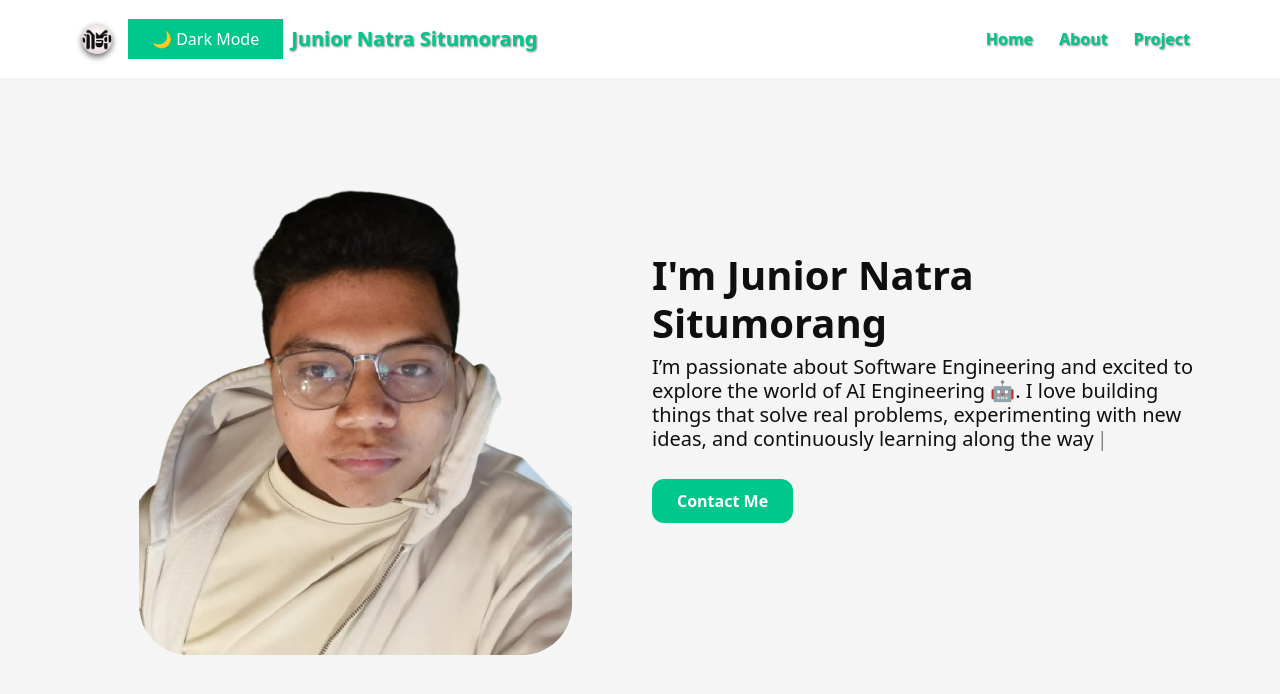
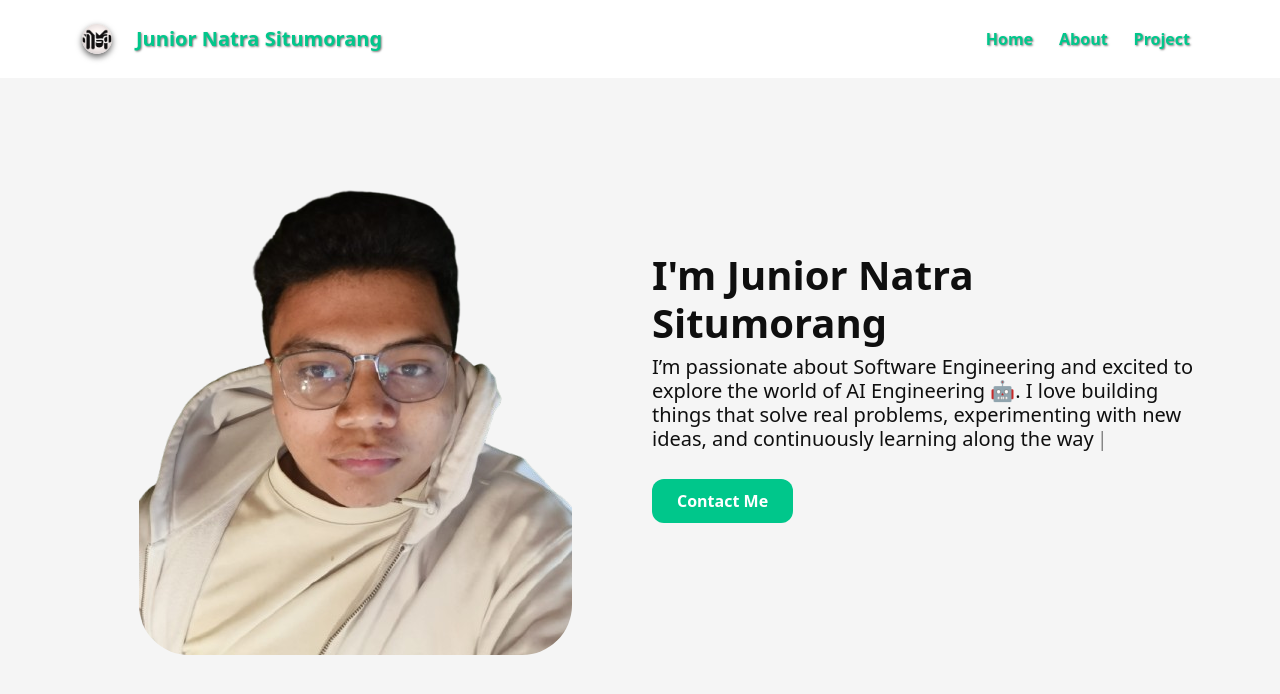
Before and after one commit to Jerannn24/my-portofolio, a Next.js app: page / in a window 1280 px wide. Shown: the top 694 px of the page. Built offline with nearby package versions, Linux system fonts and the light colour scheme.

Commit message:
update 2 files and delete 1 file

```diff
--- a/src/app/globals.css
+++ b/src/app/globals.css
@@ -22,38 +22,6 @@ body {
   background: var(--bg);
   color: var(--fg);
   font-family: 'Franklin Gothic Medium', 'Arial Narrow', Arial, sans-serif;
-  transition: background-color 0.6s ease, color 0.6s ease;
-}
-
-/* Navbar */
-.navbar-effect {
-  background-color: var(--navbar-bg);
-  color: var(--navbar-fg);
-  transition: background-color 0.6s ease, color 0.6s ease;
-}
-
-/* Button toggle animasi */
-.theme-toggle-btn {
-  position: relative;
-  overflow: hidden;
-  border: none;
-  border-radius: 12px;
-  padding: 10px 20px;
-  cursor: pointer;
-  font-weight: bold;
-  background: var(--navbar-bg);
-  color: var(--navbar-fg);
-  box-shadow: 0 2px 8px rgba(0, 0, 0, 0.2);
-  transition: background-color 0.6s ease, color 0.6s ease, transform 0.6s ease;
-}
-
-.theme-toggle-btn:hover {
-  color: var(--navbar-fg-hover);
-  transform: scale(1.05);
-}
-
-.theme-toggle-btn:active {
-  transform: scale(0.95);
 }
 
 .navbar-effect {
--- a/src/components/DarkMode.jsx
+++ /dev/null
@@ -1,44 +0,0 @@
-"use client";
-import { useEffect, useState } from "react";
-
-const DarkMode = () => {
-    const [darkMode, setDarkMode] = useState(false);
-
-    // cek preferensi user di localStorage
-    useEffect(() => {
-        const savedTheme = localStorage.getItem("theme");
-        if (savedTheme === "dark") {
-            setDarkMode(true);
-            document.documentElement.classList.add("dark-mode");
-        }
-    }, []);
-
-    const toggleTheme = () => {
-        if (darkMode) {
-            document.documentElement.classList.remove("dark-mode");
-            localStorage.setItem("theme", "light");
-        } else {
-            document.documentElement.classList.add("dark-mode");
-            localStorage.setItem("theme", "dark");
-        }
-        setDarkMode(!darkMode);
-    };
-
-    return (
-        <button
-            onClick={toggleTheme}
-            className="px-4 py-2 rounded-md font-bold"
-            style={{
-                background: "var(--navbar-fg)",
-                color: "white",
-                border: "none",
-                cursor: "pointer",
-                transition: "0.3s",
-            }}
-        >
-            {darkMode ? "☀️ Light Mode" : "🌙 Dark Mode"}
-        </button>
-    );
-};
-
-export default DarkMode;
--- a/src/components/Navbar.jsx
+++ b/src/components/Navbar.jsx
@@ -1,6 +1,5 @@
 "use client";
 import React, { useState, useEffect } from "react";
-import DarkMode from "./DarkMode";
 import Link from "next/link";
 
 const Navbar = () => {
@@ -22,7 +21,6 @@ const Navbar = () => {
                     <Link href="#home" className="navbar-brand d-flex align-items-center navbar-effect navbar-text ">
                         <img src="./LogoYt.jpg" alt="Logo" width="30" height="30" className="m-auto navbar-link" />
                     </Link>
-                    <DarkMode />
                     <div className="navbar-nav ms-auto navbar-text">
                         <Link href="#" className="navbar-text navbar-brand text-center d-flex align-items-center navbar-effect nav-link">
                             Junior Natra Situmorang
```
